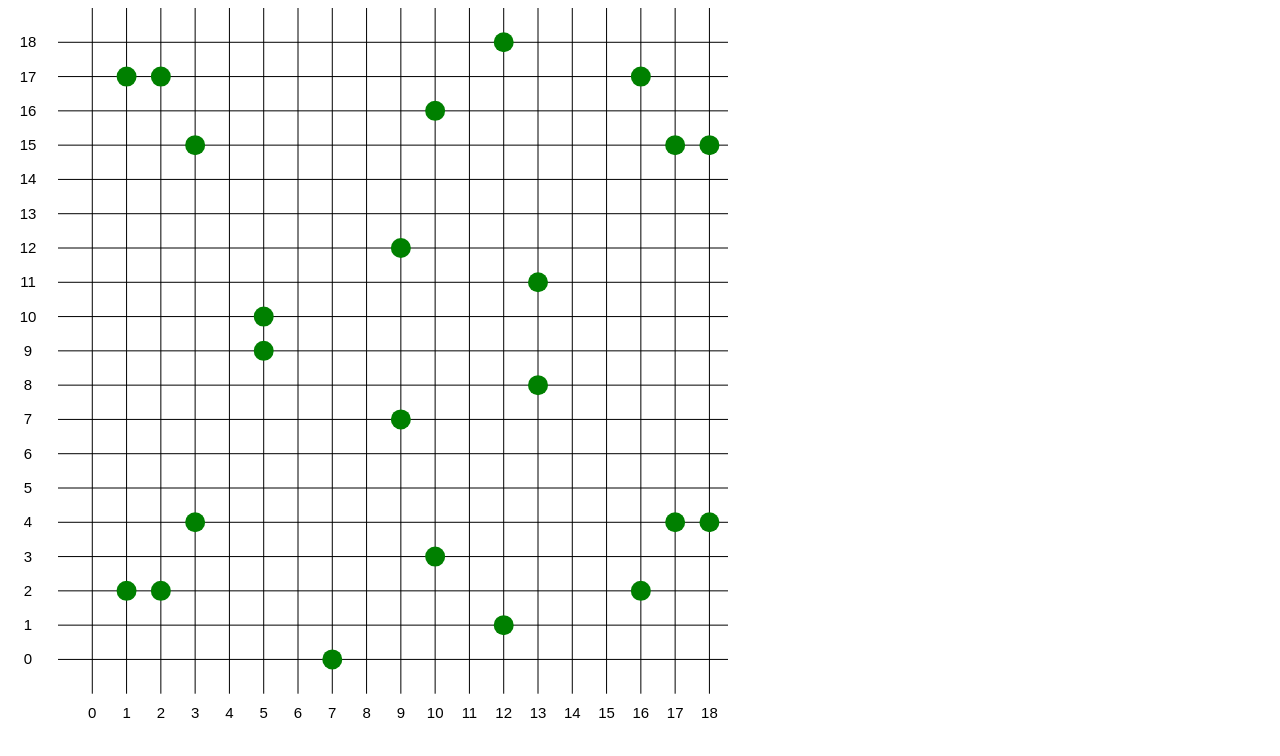
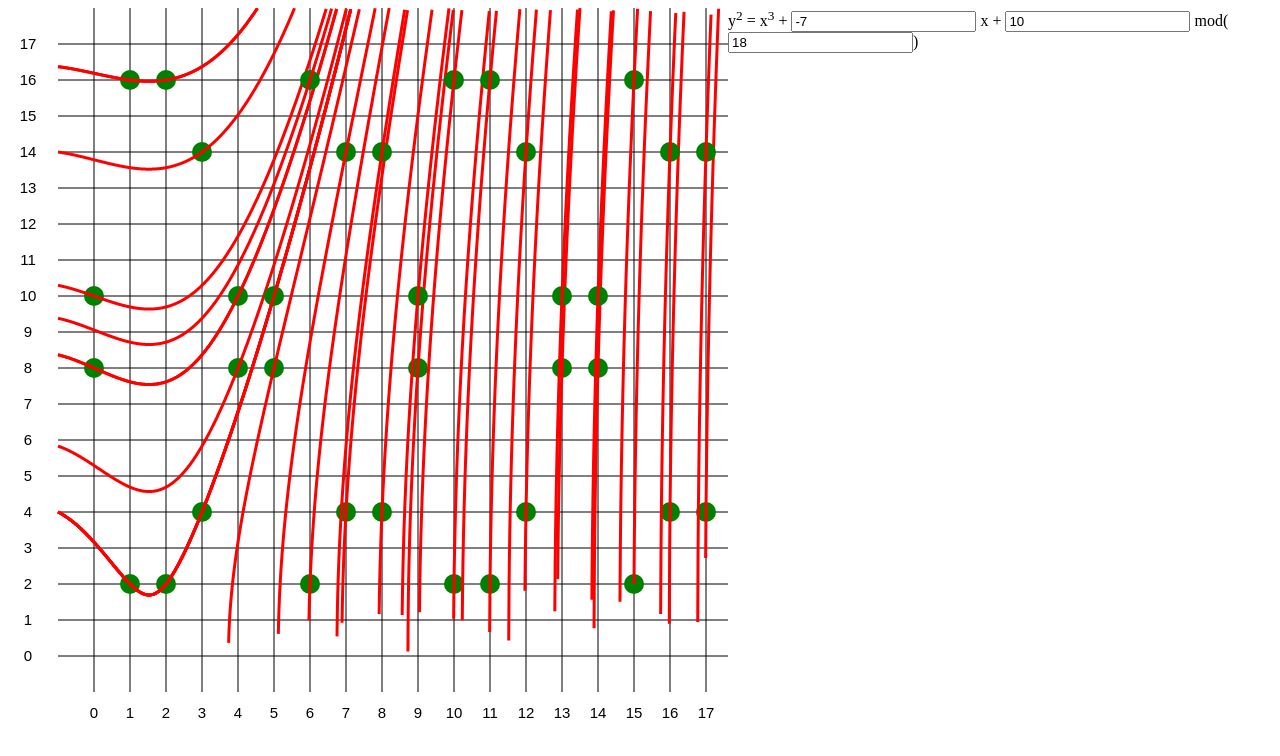
Before and after one commit to Neabfi/EllipticCurve-library, a plain HTML site: page modulo.html in a window 1280 px wide. Drawn offline with Linux system fonts and the light colour scheme.

Commit message:
display only curve with points, interface

```diff
--- a/css/style.css
+++ b/css/style.css
@@ -1,33 +1,3 @@
-/**
-*	MODULO ARRAY
-**/
-
-table {
-  border-collapse: collapse;
+#page_container {
+    display: flex;
 }
-table td, table th {
-  border: 1px solid black;
-}
-table tr:first-child td {
-  border-top: 0;
-}
-table tr:last-child td {
-  border-bottom: 0;
-}
-table tr td:first-child,
-table tr th:first-child {
-  border-left: 0;
-}
-table tr td:last-child,
-table tr th:last-child {
-  border-right: 0;
-}
-
-td {
-	width: 20px;
-	height: 20px;
-}
-
-table .solution {
-	background-color: green;
-}
--- a/js/Canvas.js
+++ b/js/Canvas.js
@@ -5,9 +5,8 @@ class Canvas {
 		this.context = this.canvas.getContext("2d");
 		this.width = this.canvas.width;
 		this.height = this.canvas.height;
-		this.cellsCount = m;
+		this.cellsCount = parseFloat(m);
 		this.cell_width = this.width / (this.cellsCount + 2);
-
 		this.context.font = "15px Arial";
 	}
 
@@ -25,7 +24,7 @@ class Canvas {
 
 	// Logical to physical coord
 	y_coord(y) {
-		y = this.height - this.cell_width * y - this.cell_width * 2
+		y = this.height - this.cell_width * parseFloat(y) - this.cell_width * 2
 		return y;
 	}
 }
--- a/js/Elliptic.js
+++ b/js/Elliptic.js
@@ -1,10 +1,12 @@
 class Elliptic {
 	constructor(a, b, m = null, canvas = null) {
-		this.a = a;
-		this.b = b;
-		this.m = m;
-
-		this.canvas = new Canvas(canvas, this.m);
+		this.a = parseFloat(a);
+		this.b = parseFloat(b);
+		if(m != null) this.m = parseFloat(m);
+		if(canvas != null) {
+			this.canvas = new Canvas(canvas, this.m);
+			this.canvas.context.clearRect(0, 0, this.canvas.width, this.canvas.height);
+		}
 	}
 
 	calc(x) {
@@ -19,12 +21,15 @@ class Elliptic {
 			var result = (parseFloat(Math.pow(x, 3)) + parseFloat(this.a * x) + parseFloat(this.b)) % this.m;
 			for(var i = 0; i < this.m; i++) {
 				if(Math.pow(i, 2) % this.m == result) {
+
 					results.push(i);
 				}
 			}
 			return results;
 		}
-		return Math.sqrt(parseFloat(Math.pow(x, 3)) + parseFloat(this.a * x) + parseFloat(this.b));
+
+		let square = parseFloat(Math.pow(x, 3)) + parseFloat(this.a * x) + parseFloat(this.b);
+		return Math.sqrt(square);
 	}
 
 	sum(p1, p2) {
@@ -73,7 +78,6 @@ class Elliptic {
 		    this.canvas.context.lineTo(this.canvas.x_coord(i), this.canvas.height - cell_width);
 		}
 
-
 		// Horizontal lines
 		for (let i = 0; i < this.m; i ++) {
 			let x = i * cell_width
@@ -83,59 +87,48 @@ class Elliptic {
 		    this.canvas.context.lineTo(this.canvas.width, x + cell_width);
 		}
 
+		this.canvas.context.lineWidth=1;
 		this.canvas.context.strokeStyle = "black";
 		this.canvas.context.stroke();
 
 
-		for(let x = 0; x < e.m; x++) {
-			let ys = e.calc(x);
+		for(let x = 0; x < this.m; x++) {
+			let ys = this.calc(x);
 			for(let y_indice = 0; y_indice < ys.length; y_indice++) {
+
+				// Add solutions points
+
 				this.canvas.context.beginPath();
 				this.canvas.context.arc(this.canvas.x_coord(x), this.canvas.y_coord(ys[y_indice]),10,0,2*Math.PI);
 				this.canvas.context.fillStyle = "green";
 				this.canvas.context.fill();
+
+				// Draw curve
+
+				let k = Math.pow(ys[y_indice], 2) - Math.pow(x, 3) - this.a * x - this.b;
+
+				console.log(this.b + k)
+
+				let f = new Elliptic(this.a, this.b + k);
+
+				this.canvas.context.beginPath();
+
+				for(var i = -1; i <= this.m + 1; i = i + 0.01) {
+					let y = f.calc(i);
+					//if(isNaN(y)) this.canvas.context.beginPath();
+
+					if(y >= -1 && y <= this.m) this.canvas.context.lineTo(this.canvas.x_coord(i), this.canvas.y_coord(y));
+
+				}
+
+				this.canvas.context.lineWidth=3;
+				this.canvas.context.strokeStyle = "red";
+				this.canvas.context.stroke();
+
 			}
 		}
 
 
-		/*
-
-		var canvas = document.querySelector('#' + canvasId);
-		var table = '<table>';
-
-
-		table += '</tr>';
-		for(var i = e.m - 1; i >= 0; i--) {
-			table += '<tr>';
-				table += '<td> ' + i + ' </td>';
-
-
-				var solutions = e.calc(i);
-
-				for(var j = 0; j < e.m; j++) {
-
-					if(solutions.includes(j)) {
-						table += '<td class="solution"></td>';
-					} else {
-						table += '<td></td>';
-					}
-
-
-				}
-			table += '</tr>';
-		}
-
-		table += '<tr>';
-		table += '<td></td>';
-		for(var j = 0; j < e.m; j++) {
-			table += '<td> ' + j + ' </td>';
-		}
-
-		table += '</table>';
-
-		canvas.innerHTML = table;
-
-		*/
 
 	}
 
--- a/modulo.html
+++ b/modulo.html
@@ -6,7 +6,12 @@
 </head>
 <body>
 
-	<canvas id="canvas" width="720" height="720"></canvas>
+	<div id="page_container">
+		<div id="left_column"><canvas id="canvas" width="720" height="720"></canvas></div>
+		<div id="right_column"><span>y<sup>2</sup> = x<sup>3</sup> + <input type="number" name="" id="a"> x + <input type="number" name="" id="b"></span> mod(<input type="number" name="" id="m"></span>)</div>
+	</div>
+
+
 
 
 	<script type="text/javascript" src="js/Point.js"></script>
@@ -15,8 +20,41 @@
 
 	<script>
 
-		e = new Elliptic(-7, 10, 19, 'canvas');
-		e.drawModulo();
+		let a = -7;
+		let b = 10;
+		let m = 18;
+
+		let a_dom = document.querySelector('#a');
+		let b_dom = document.querySelector('#b');
+		let m_dom = document.querySelector('#m');
+
+		a_dom.value = a;
+		b_dom.value = b;
+		m_dom.value = m;
+
+		refresh();
+
+		a_dom.addEventListener('change', function() {
+			a = a_dom.value;
+			refresh();
+		});
+
+		b_dom.addEventListener('change', function() {
+			b = b_dom.value;
+			refresh();
+		});
+
+		m_dom.addEventListener('change', function() {
+			m = m_dom.value;
+			refresh();
+		});
+
+		function refresh() {
+			let e = new Elliptic(a, b, m, 'canvas');
+			e.drawModulo();
+		}
+
+
 
 	</script>
 
```
